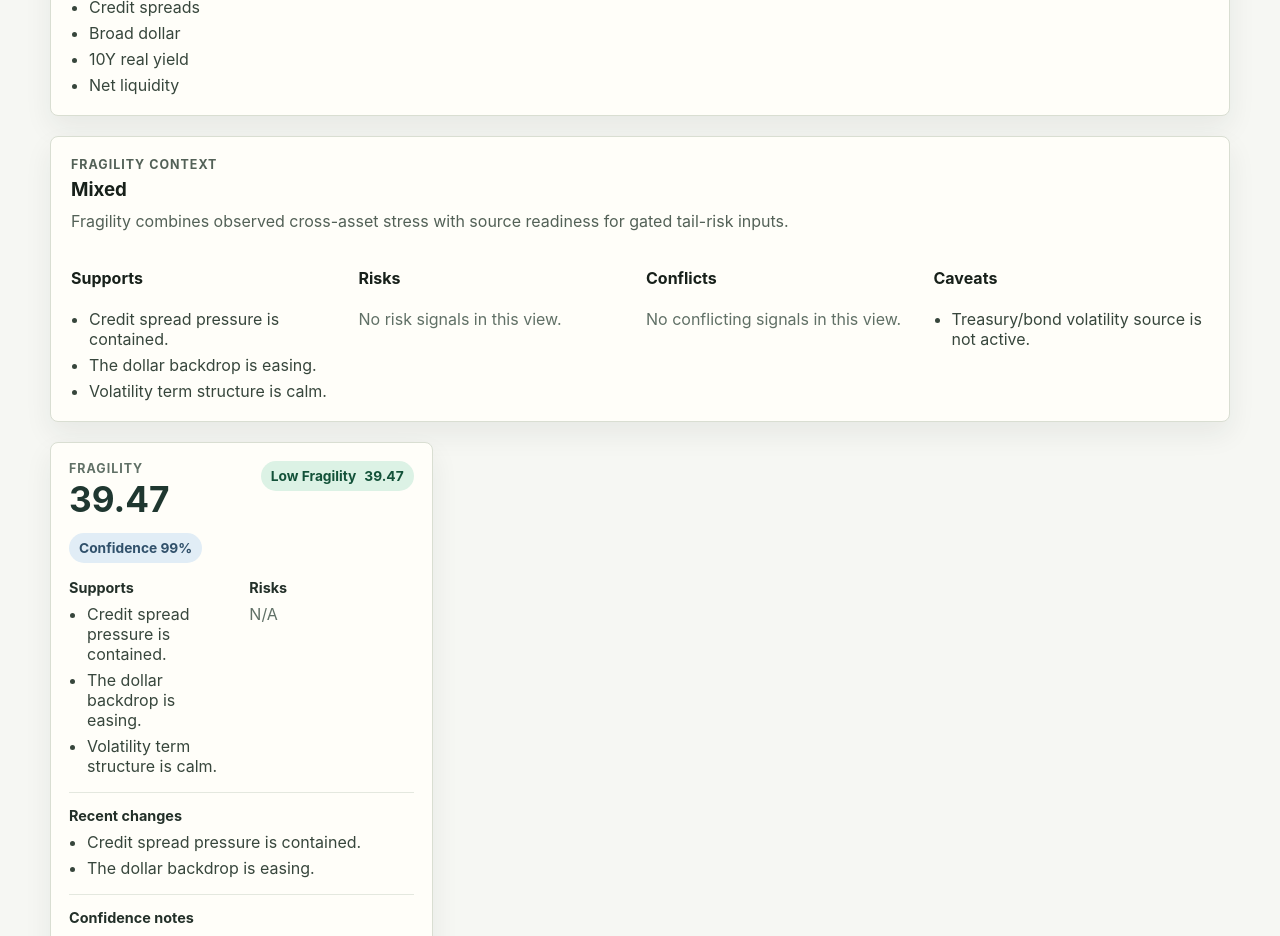
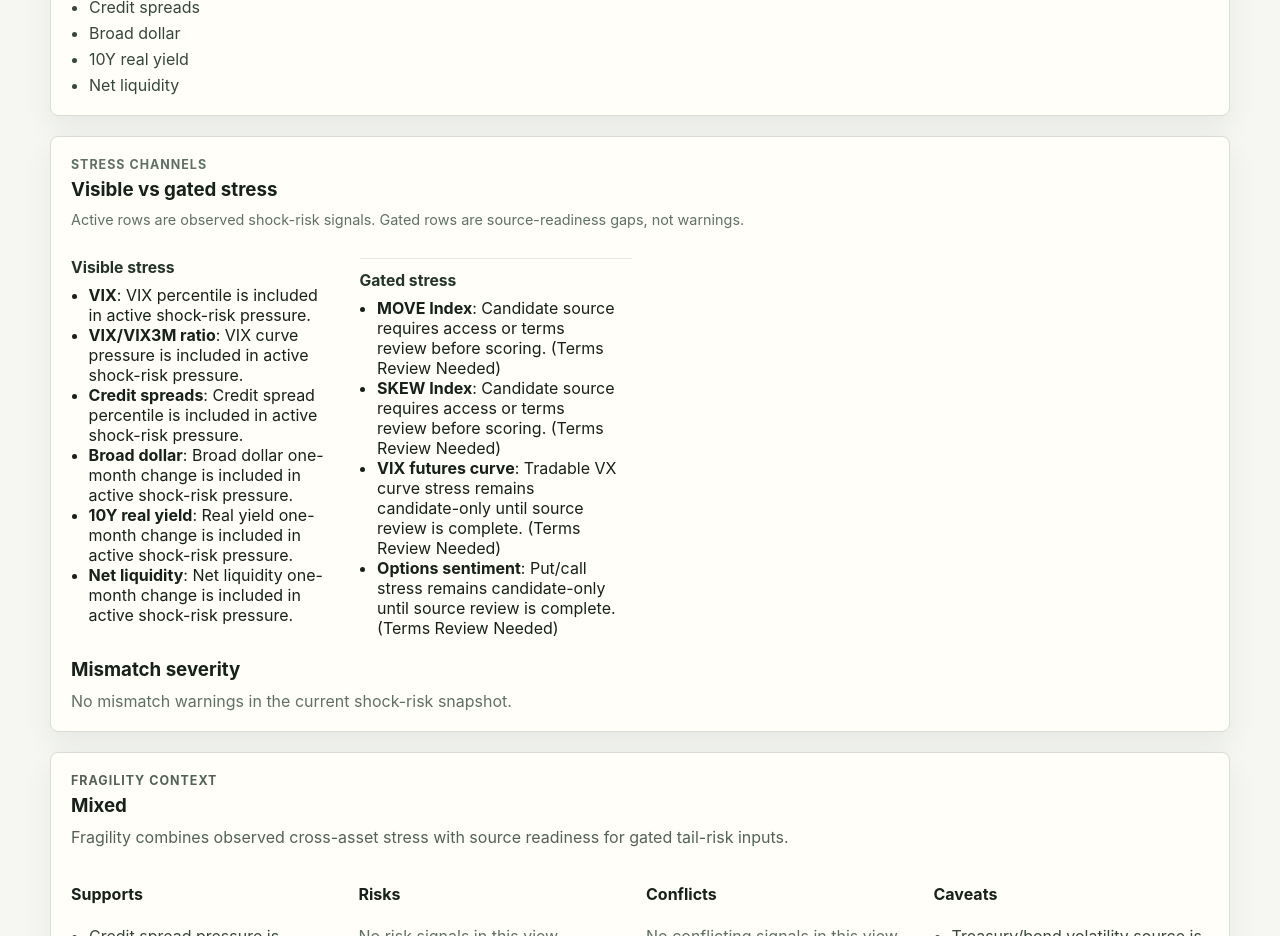
Before and after one commit to zifanzhou1024/market-weather-map, a React (Vite) app: page /fragility in a window 1280 px wide. Shown: the part 860-1796 px from the top of the page. Built offline with nearby package versions, Linux system fonts and the light colour scheme.

Commit message:
feat: summarize fragility hidden stress

```diff
--- /dev/null
+++ b/src/components/HiddenStressSummary.tsx
@@ -0,0 +1,144 @@
+import { statusLabel } from "../lib/formatters";
+import type { DataStatus, ShockRiskSnapshotFile, ShockRiskSourceGap } from "../lib/types";
+
+interface HiddenStressSummaryProps {
+  shockSnapshot: ShockRiskSnapshotFile;
+}
+
+interface GatedStressRow {
+  id: string;
+  label: string;
+  message: string;
+  status: DataStatus;
+}
+
+const defaultGatedRows: GatedStressRow[] = [
+  {
+    id: "move_index",
+    label: "MOVE Index",
+    message: "Bond-volatility stress remains source-gated until access and redistribution review are complete.",
+    status: "terms_review_needed"
+  },
+  {
+    id: "skew_index",
+    label: "SKEW Index",
+    message: "Equity tail-risk stress remains source-gated until access and redistribution review are complete.",
+    status: "terms_review_needed"
+  },
+  {
+    id: "vix_futures_curve",
+    label: "VIX futures curve",
+    message: "Tradable VX curve stress remains candidate-only until source review is complete.",
+    status: "terms_review_needed"
+  },
+  {
+    id: "options_sentiment",
+    label: "Options sentiment",
+    message: "Put/call stress remains candidate-only until source review is complete.",
+    status: "terms_review_needed"
+  }
+];
+
+function safeArray<T>(value: unknown): T[] {
+  return Array.isArray(value) ? value : [];
+}
+
+function gatedRows(sourceGaps: ShockRiskSourceGap[]) {
+  const rows = sourceGaps.map((gap) => ({
+    id: gap.id,
+    label: gap.label,
+    message: gap.message,
+    status: gap.status
+  }));
+  const seenIds = new Set(rows.map((row) => row.id));
+
+  for (const row of defaultGatedRows) {
+    if (!seenIds.has(row.id)) {
+      rows.push(row);
+      seenIds.add(row.id);
+    }
+  }
+
+  return rows;
+}
+
+function mismatchSeverity(message: string) {
+  const normalized = message.toLowerCase();
+  const hasCredit = /\bcredit\b/.test(normalized);
+  const hasDollar = /\bdollar\b/.test(normalized);
+  const hasRealYield = /\breal[-\s]?yields?\b/.test(normalized);
+  const hasLiquidity = /\bliquidity\b/.test(normalized);
+
+  if (hasCredit && (hasDollar || hasRealYield)) return "High";
+  if (hasCredit || hasDollar || hasRealYield || hasLiquidity) return "Medium";
+  return "Low";
+}
+
+export default function HiddenStressSummary({ shockSnapshot }: HiddenStressSummaryProps) {
+  const visibleRows = safeArray<(typeof shockSnapshot.active_signals)[number]>(shockSnapshot.active_signals);
+  const sourceGaps = safeArray<ShockRiskSourceGap>(shockSnapshot.source_gaps);
+  const warnings = safeArray<(typeof shockSnapshot.mismatch_warnings)[number]>(shockSnapshot.mismatch_warnings);
+  const gatedStressRows = gatedRows(sourceGaps);
+
+  return (
+    <section className="panel hidden-stress-summary">
+      <div className="section-header">
+        <div>
+          <p className="eyebrow">Stress channels</p>
+          <h3>Visible vs gated stress</h3>
+          <p>Active rows are observed shock-risk signals. Gated rows are source-readiness gaps, not warnings.</p>
+        </div>
+      </div>
+
+      <div className="metric-grid" aria-label="Visible and gated stress summary">
+        <article className="candidate-source-row">
+          <div>
+            <h4>Visible stress</h4>
+            {visibleRows.length > 0 ? (
+              <ul>
+                {visibleRows.map((row) => (
+                  <li key={row.id}>
+                    <strong>{row.label}</strong>: {row.message}
+                  </li>
+                ))}
+              </ul>
+            ) : (
+              <p className="score-note">No active shock-risk signals in the current snapshot.</p>
+            )}
+          </div>
+        </article>
+        <article className="candidate-source-row">
+          <div>
+            <h4>Gated stress</h4>
+            <ul>
+              {gatedStressRows.map((row) => (
+                <li key={row.id}>
+                  <strong>{row.label}</strong>: {row.message} ({statusLabel(row.status)})
+                </li>
+              ))}
+            </ul>
+          </div>
+        </article>
+      </div>
+
+      <div className="section-heading">
+        <h3>Mismatch severity</h3>
+      </div>
+      {warnings.length > 0 ? (
+        <div className="candidate-source-list" role="list">
+          {warnings.map((warning) => (
+            <article className="candidate-source-row" key={warning.id} role="listitem">
+              <div>
+                <h4>{warning.label}</h4>
+                <p>{warning.message}</p>
+              </div>
+              <span className="status-pill status-partial">{mismatchSeverity(warning.message)}</span>
+            </article>
+          ))}
+        </div>
+      ) : (
+        <p className="score-note">No mismatch warnings in the current shock-risk snapshot.</p>
+      )}
+    </section>
+  );
+}
--- a/src/routes/FragilityShockRisk.tsx
+++ b/src/routes/FragilityShockRisk.tsx
@@ -2,6 +2,7 @@ import { useEffect, useState } from "react";
 import DataGapPanel from "../components/DataGapPanel";
 import DataQualityBanner from "../components/DataQualityBanner";
 import DataStatusTable from "../components/DataStatusTable";
+import HiddenStressSummary from "../components/HiddenStressSummary";
 import InterpretationPanel from "../components/InterpretationPanel";
 import MismatchWarningPanel from "../components/MismatchWarningPanel";
 import ScoreCard from "../components/ScoreCard";
@@ -94,6 +95,7 @@ export default function FragilityShockRisk() {
             shockSnapshot={data.shockSnapshot}
             status={data.status}
           />
+          <HiddenStressSummary shockSnapshot={data.shockSnapshot} />
           <InterpretationPanel
             caveats={data.scoreSummary.scores.fragility.missing_or_stale_notes}
             label={data.snapshot.regime.label}
--- a/src/styles.css
+++ b/src/styles.css
@@ -490,6 +490,11 @@ select {
 
 .score-list li + li {
   margin-top: 6px;
+}
+
+.hidden-stress-summary ul {
+  margin: 0.5rem 0 0;
+  padding-left: 1.1rem;
 }
 
 .score-notes {
```
Also changed, not shown: 2 other files (tests, documents, lock files or other folders).
